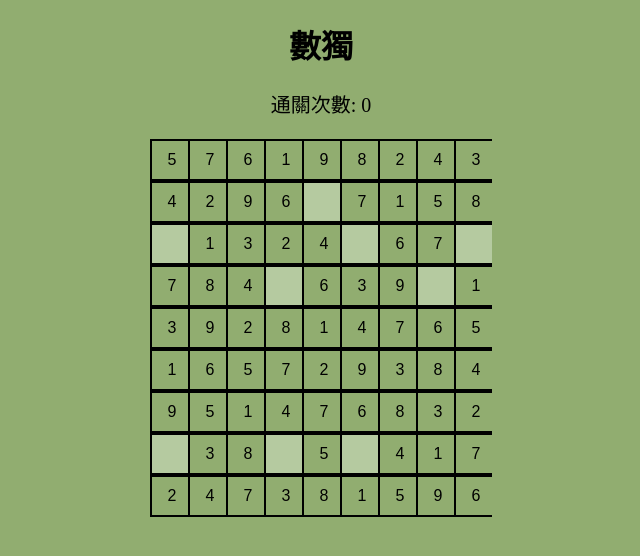
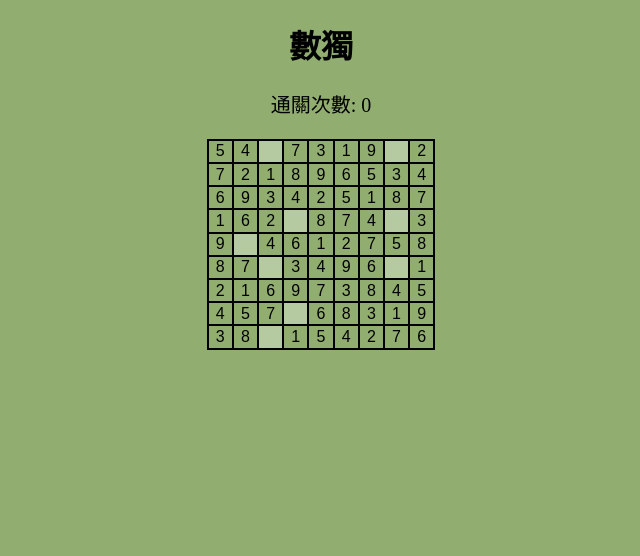
Before and after one commit to feel0729/my-sudoku-game, a Vue app: page / in a window 1280 px wide. Shown: the top 556 px of the page, without its empty margins (319-959 px from the left). Built offline with nearby package versions, Linux system fonts and the light colour scheme.

Commit message:
調整大小

```diff
--- a/src/assets/sudoku.css
+++ b/src/assets/sudoku.css
@@ -1,26 +1,25 @@
 .sudoku-grid-container {
     display: flex;
     justify-content: center;
-    height: 480px;
     overflow: auto;
 }
 
 .sudoku-grid {
     display: grid;
-    grid-template-rows: repeat(9, 38px);
-    grid-template-columns: repeat(9, 38px);
-    gap: 1 px;
-    /* border: 2px solid #000000; */
-    overflow: hidden;
+    grid-template-rows: repeat(9);
+    grid-template-columns: repeat(9);
+    border: 1px solid #000000;
+    overflow: auto;
 }
 
 .sudoku-cell {
-    width: 36px;
-    height: 36px;
+    width: 1.2rem;
+    height: 1.2rem;
     text-align: center;
     background-color: #B5CAA0;
     font-size: 1rem;
-    border: 2px solid #000000;
+    border: 1px solid #000000;
+    border-radius: 1%;
     -moz-appearance: textfield;
     /* Firefox */
 }
```
